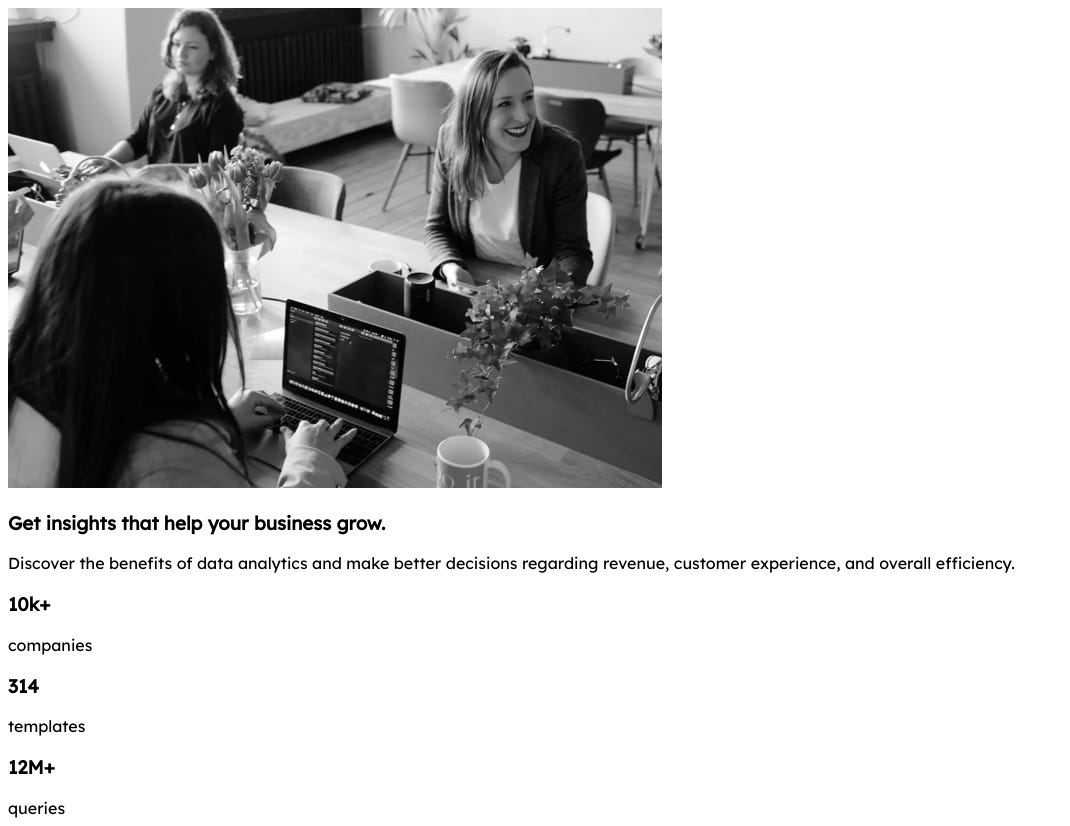
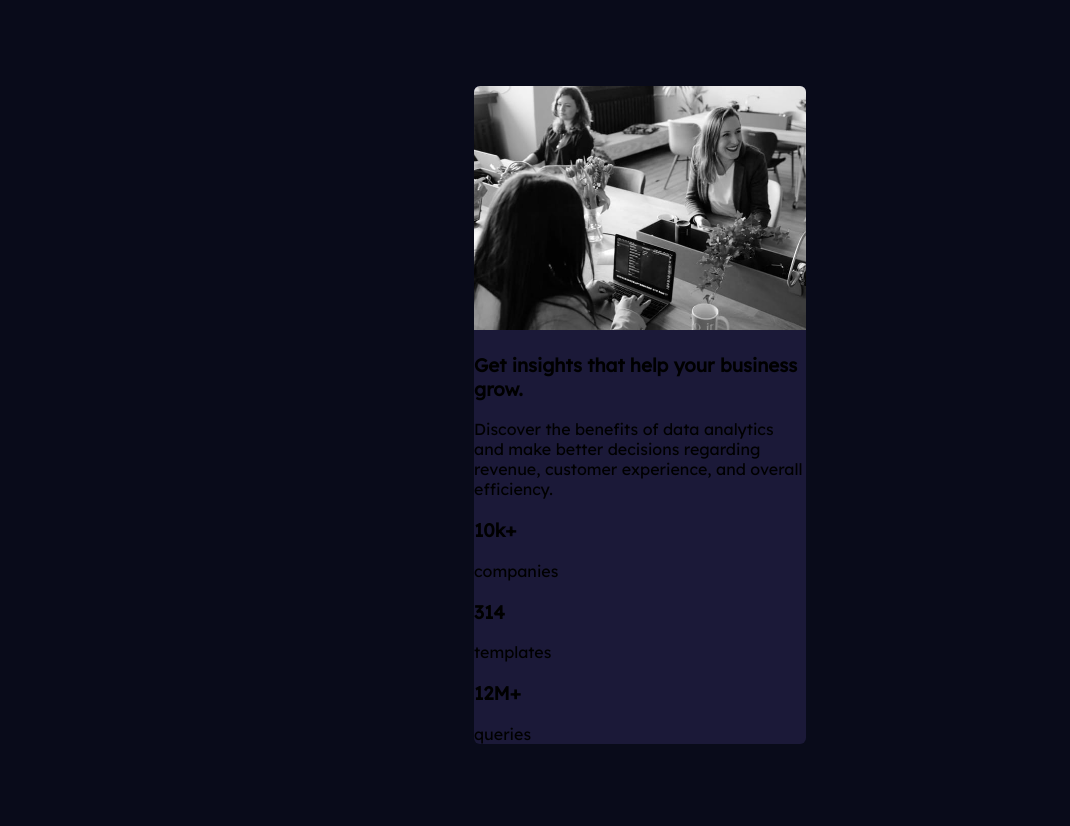
Before and after one commit to Dilanapm/PRO2, a plain HTML site: page index.html in a window 1280 px wide. Shown: the whole page, without its empty margins (0-1070 px from the left). After the commit the page ends 800 px from the top, so only its background shows below. Drawn offline with Linux system fonts and the light colour scheme.

Commit message:
aumentando estilos

```diff
--- a/css/style.css
+++ b/css/style.css
@@ -11,3 +11,25 @@
     --Slightly-transparent-white: hsla(0, 0%, 100%, 0.75);
     --Slightlier-transparent-white: hsla(0, 0%, 100%, 0.6);
 }
+body{
+    margin: 0 0 0 0;
+    padding: 0 auto;
+    min-width: 375px;
+    box-sizing: border-box;
+    background-color: var(--Very-dark-blue);
+    align-content: center;
+}
+.stats-card{
+    width: 332px;
+    margin: 0 auto;
+    margin-top: 86px;
+    overflow: hidden;
+    border-radius: 6px;
+    background-color: var(--Dark-desaturated-blue);
+    align-content: center;
+}
+.stats-card header img{
+    height: 244px;
+    position: relative;
+    /*filter: contrast(100%);*/
+}
```
